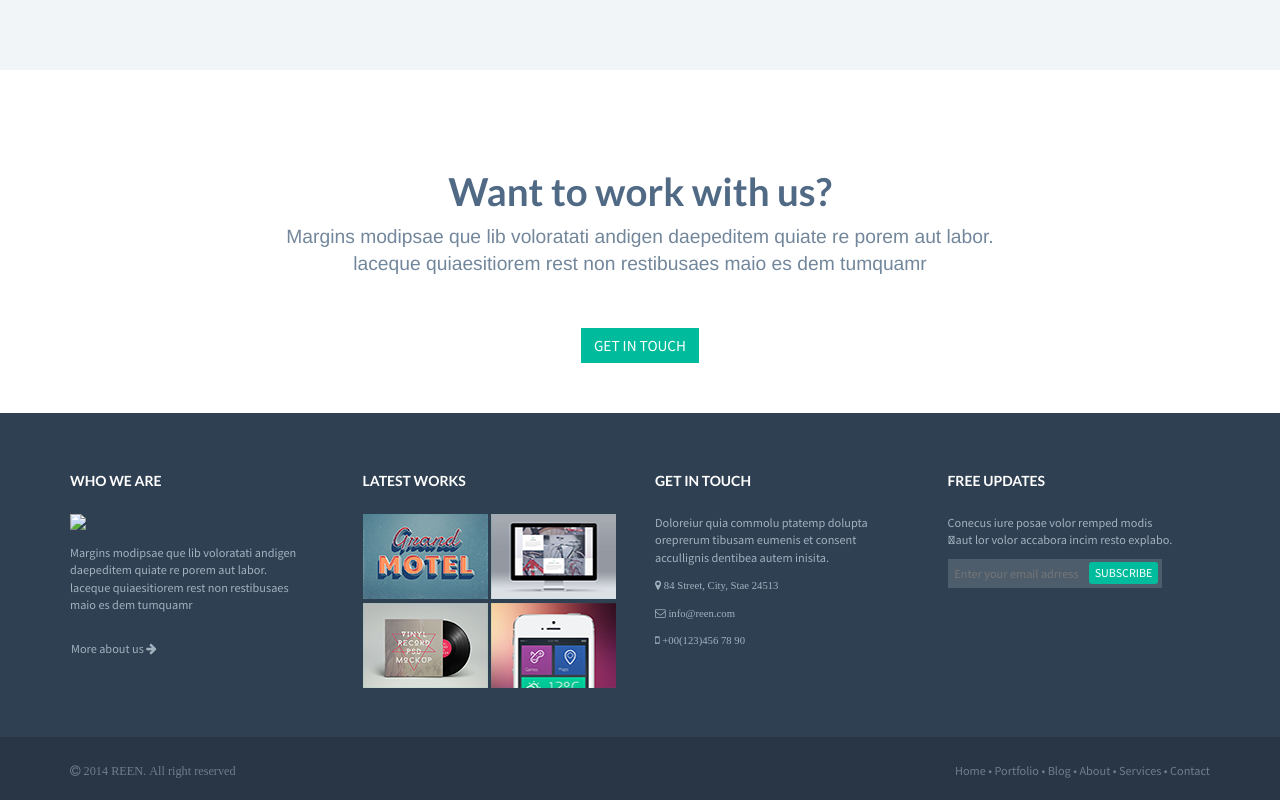
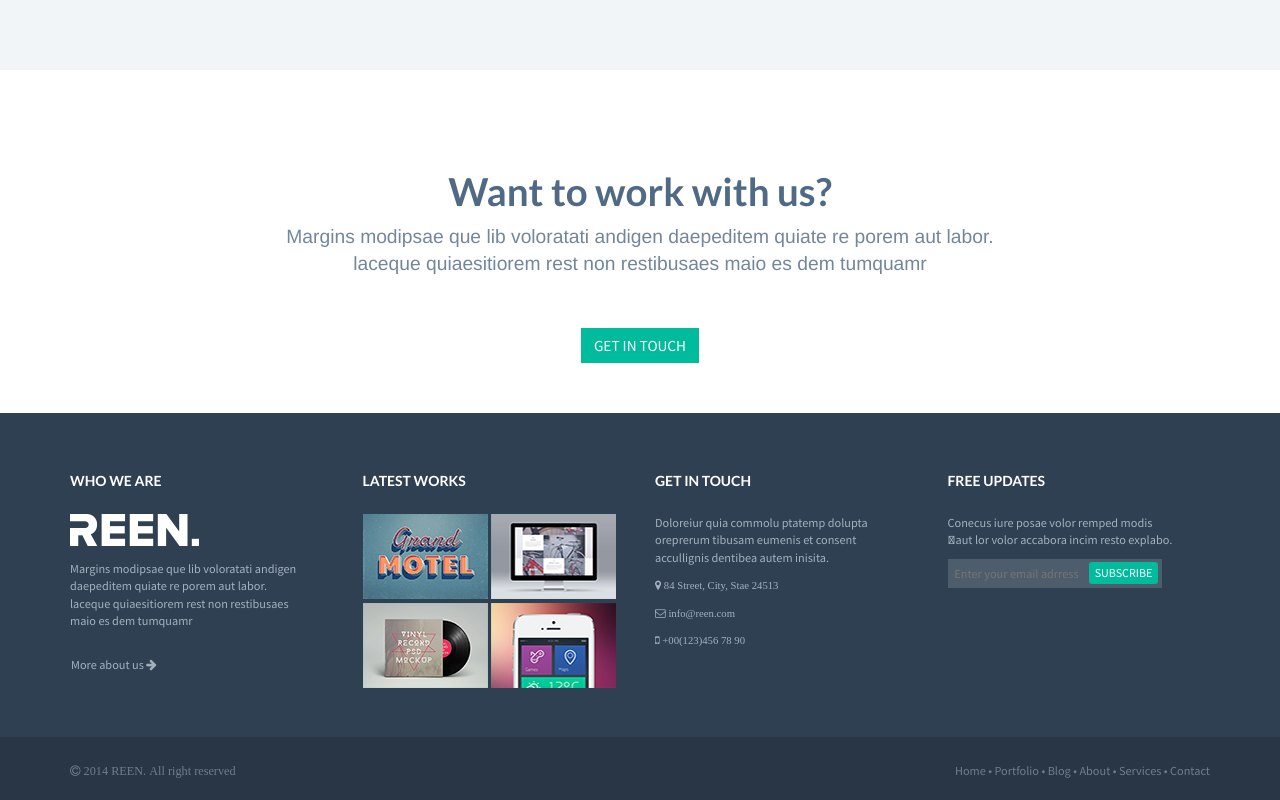
Before and after one commit to amozgov/rozanovz.github.io, a plain HTML site: page reen.html in a window 1280 px wide. Shown: the part 2156-2956 px from the top of the page. Drawn offline with nearby package versions, Linux system fonts and the light colour scheme.

Commit message:
Update reen.html

```diff
--- a/reen.html
+++ b/reen.html
@@ -271,7 +271,7 @@
             <div class="row">
                 <div class="col-md-3 col-sm-3 col-xs-3">
                     <h5>WHO WE ARE</h5>
-                    <p><img src="projects/Reen/img/logo-btm.pngl"></p>
+                    <p><img src="projects/Reen/img/logo-btm.png"></p>
                     <p>
                         Margins modipsae que lib voloratati andigen daepeditem quiate re porem aut labor.
                         laceque quiaesitiorem rest non restibusaes maio es dem tumquamr
```
